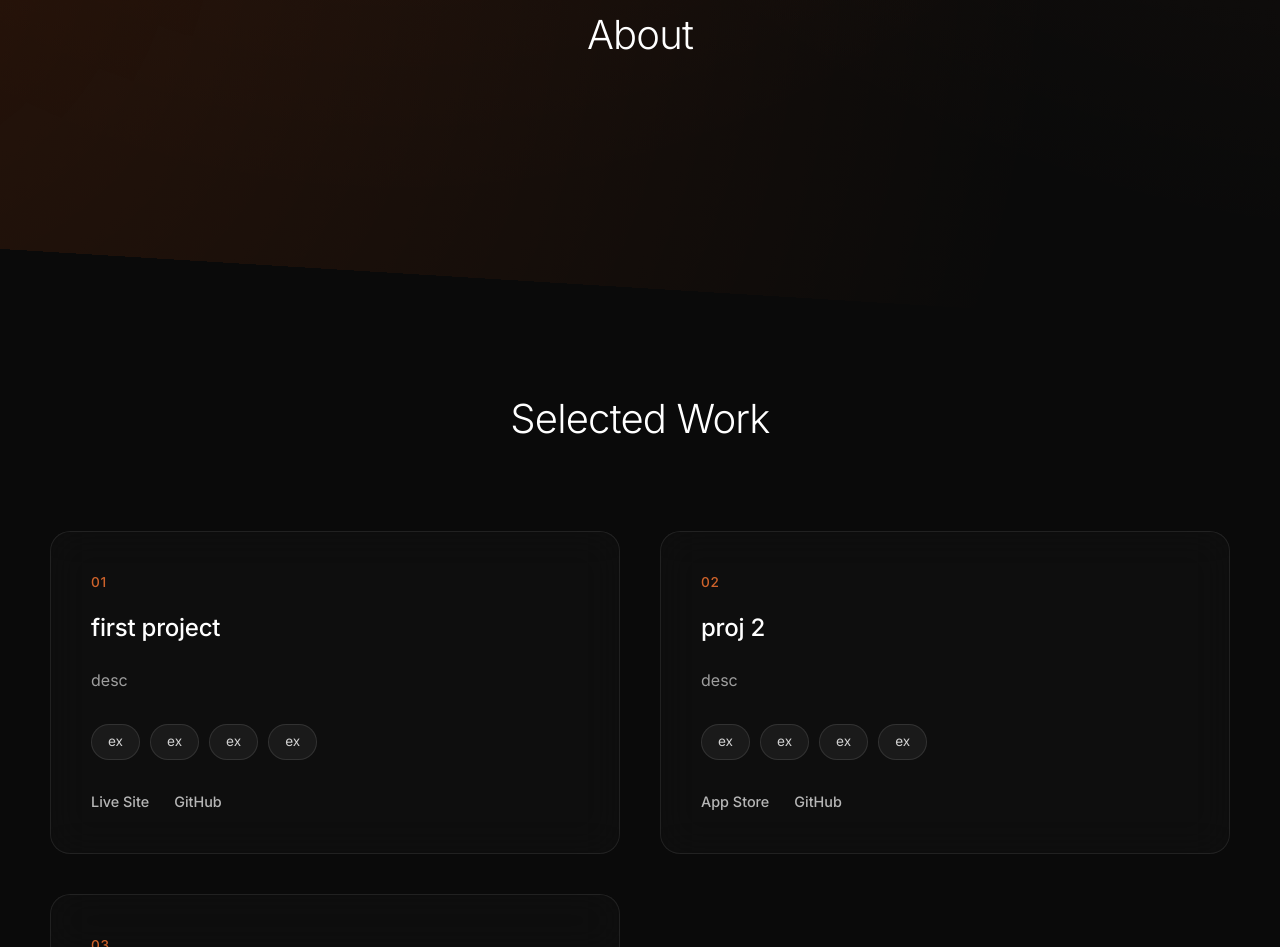
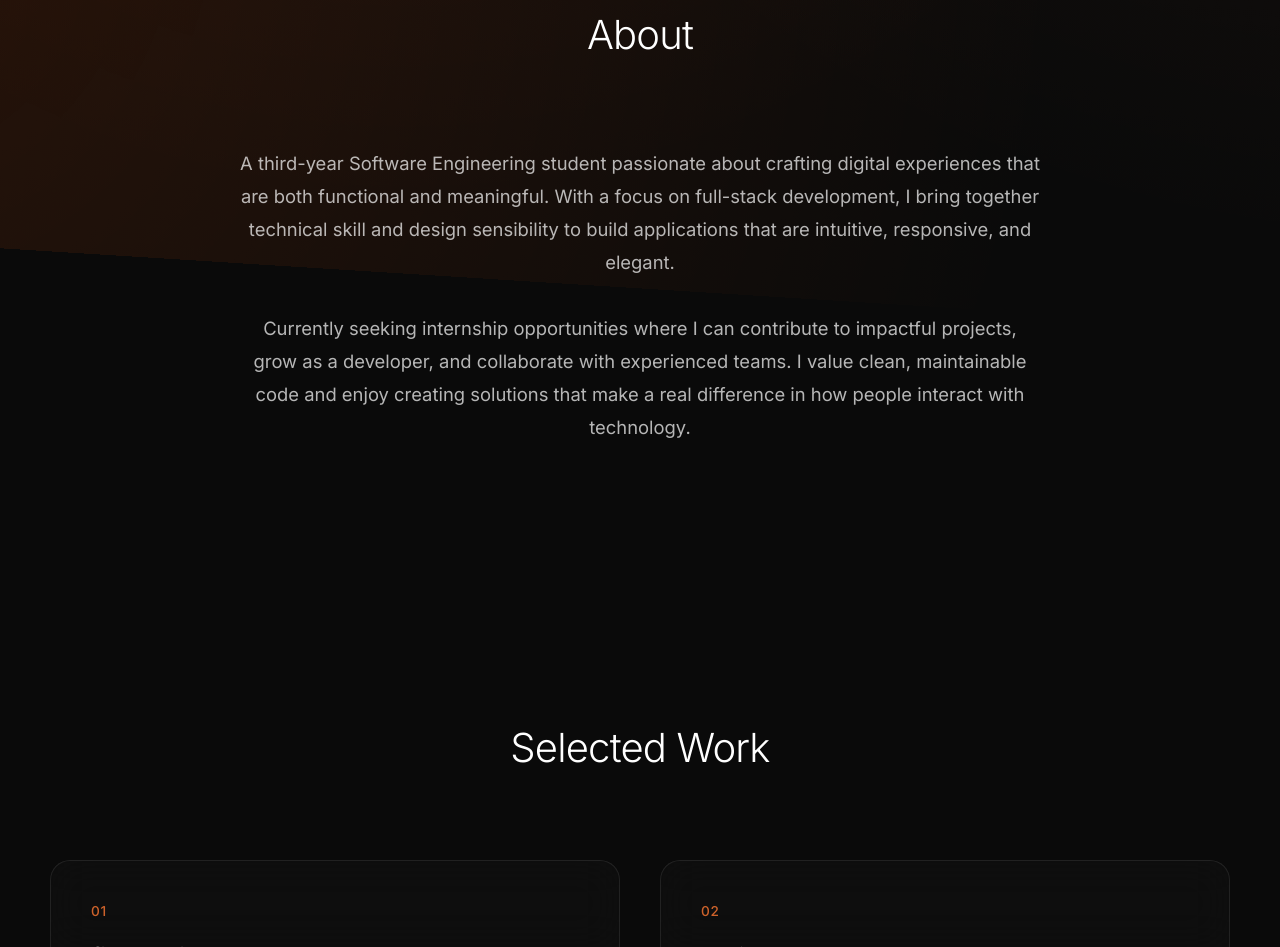
Before and after one commit to DaniellaToth05/Tothfolio, a plain HTML site: page index.html in a window 1280 px wide. Shown: the part 917-1864 px from the top of the page. Drawn offline with Linux system fonts and the light colour scheme.

Commit message:
Added about me section

```diff
--- a/index.html
+++ b/index.html
@@ -44,8 +44,8 @@
     <section id="about" class="section">
         <h2 class="section-title">About</h2>
         <div class="about-content">
-            <p></p>
-            <p></p>
+            <p>A third-year Software Engineering student passionate about crafting digital experiences that are both functional and meaningful. With a focus on full-stack development, I bring together technical skill and design sensibility to build applications that are intuitive, responsive, and elegant.</p>
+            <p> Currently seeking internship opportunities where I can contribute to impactful projects, grow as a developer, and collaborate with experienced teams. I value clean, maintainable code and enjoy creating solutions that make a real difference in how people interact with technology.</p>
         </div>
     </section>
 
```
Also changed, not shown: 1 other file.
